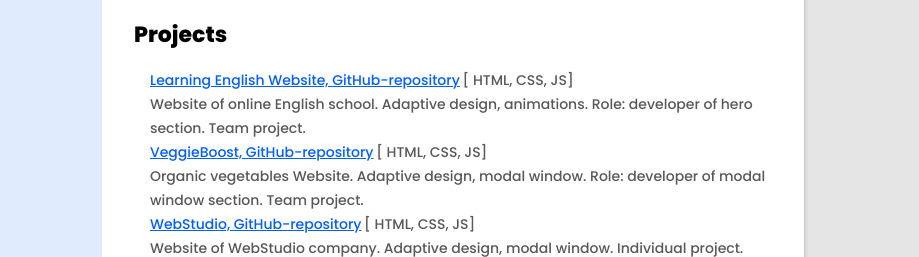
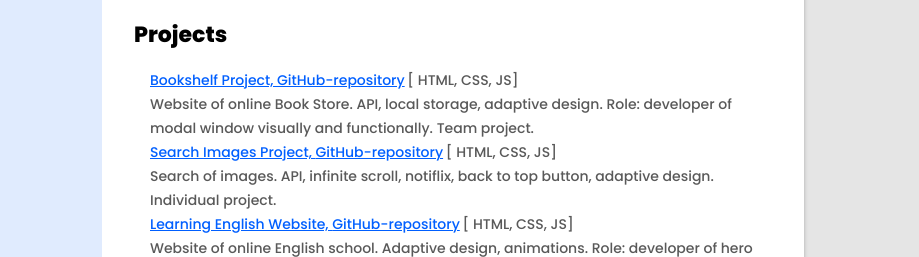
Before and after one commit to igorivnaolga/resume-project, a plain HTML site: page index.html in a window 1280 px wide. Shown: the part 305-562 px from the top of the page, 361-1280 px from the left. Drawn offline with Linux system fonts and the light colour scheme.

Commit message:
add projects

```diff
--- a/index.html
+++ b/index.html
@@ -43,6 +43,47 @@
         <div class="project-container">
           <h3 class="main-content-title">Projects</h3>
           <ul class="project-list">
+            <li class="project-item">
+              <a
+                href="https://vndriy.github.io/project-nonameTeam/"
+                target="_blank"
+                class="project-item-link"
+                >Bookshelf Project,
+              </a>
+              <a
+                href="https://github.com/vndriy/project-nonameTeam"
+                target="_blank"
+                class="project-item-link"
+                >GitHub-repository</a
+              >
+              <span class="project-item-description">
+                [ HTML, CSS, JS] <br />
+                Website of online Book Store. API, local storage, adaptive
+                design. Role: developer of modal window visually and
+                functionally. Team project.
+              </span>
+            </li>
+
+            <li class="project-item">
+              <a
+                href="https://igorivnaolga.github.io/goit-js-hw-11/"
+                target="_blank"
+                class="project-item-link"
+                >Search Images Project,
+              </a>
+              <a
+                href="https://github.com/igorivnaolga/goit-js-hw-11"
+                target="_blank"
+                class="project-item-link"
+                >GitHub-repository</a
+              >
+              <span class="project-item-description">
+                [ HTML, CSS, JS] <br />
+                Search of images. API, infinite scroll, notiflix, back to top
+                button, adaptive design. Individual project.
+              </span>
+            </li>
+
             <li class="project-item">
               <a
                 href="https://asaulyak.github.io/a-team/"
```
